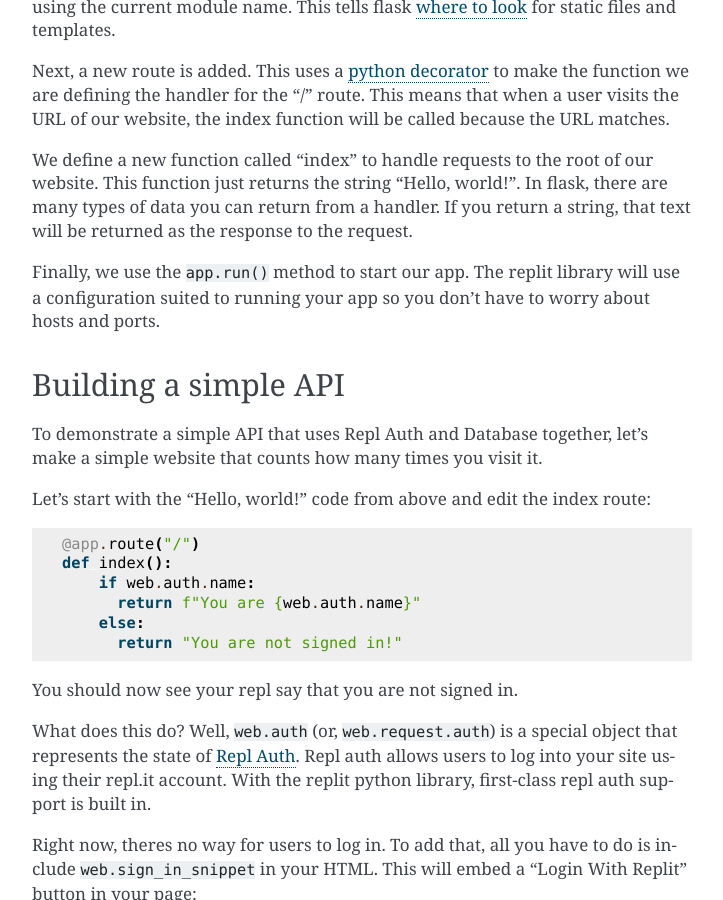
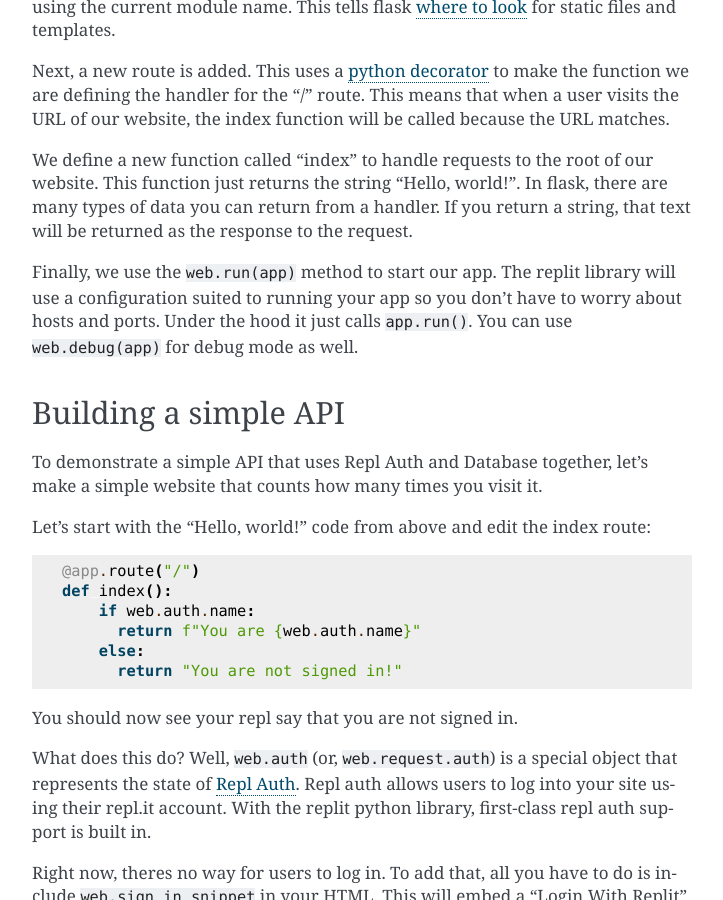
Before and after one commit to replit/replit-py, a Sphinx documentation site: the page built from docs/web_tutorial.rst, in a window 1280 px wide and 900 px high, scrolled down 2255 px. Shown: the whole window, without its empty margins (388-1111 px from the left). Built offline with Sphinx 7.4.7, drawn with Linux system fonts in a browser that asks for light colours.

Commit message:
Bug fixes + clarifications

```diff
--- a/docs/web_tutorial.rst
+++ b/docs/web_tutorial.rst
@@ -96,9 +96,10 @@ This function just returns the string "Hello, world!". In flask, there are many
 of data you can return from a handler. If you return a string, that text will be
 returned as the response to the request.
 
-Finally, we use the :code:`app.run()` method to start our app. The replit library will
+Finally, we use the :code:`web.run(app)` method to start our app. The replit library will
 use a configuration suited to running your app so you don't have to worry about hosts
-and ports.
+and ports. Under the hood it just calls :code:`app.run()`. You can use
+:code:`web.debug(app)` for debug mode as well.
 
 
 Building a simple API
@@ -244,7 +245,7 @@ and JS, and a user store to manage our users.
       return "Hello"
 
 
-  app.run()
+  web.run(app)
 
 Next, let's make a home route only for signed in users and make the index route a
 landing page for signed-out users. Replace the hello-world route with this code:
```
